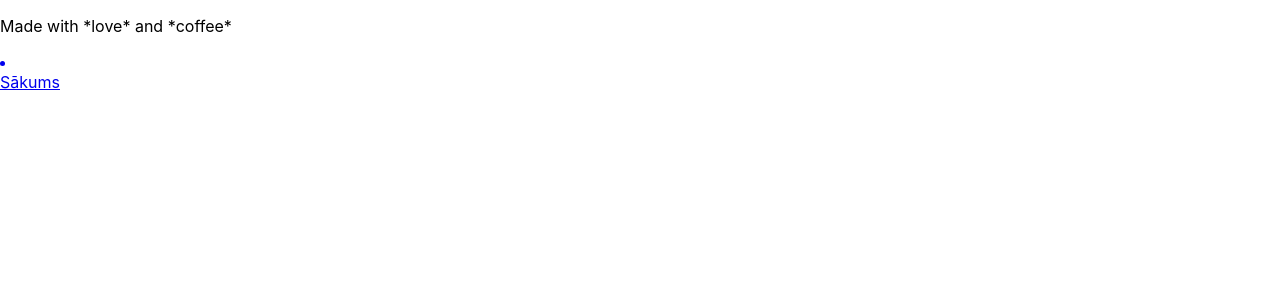
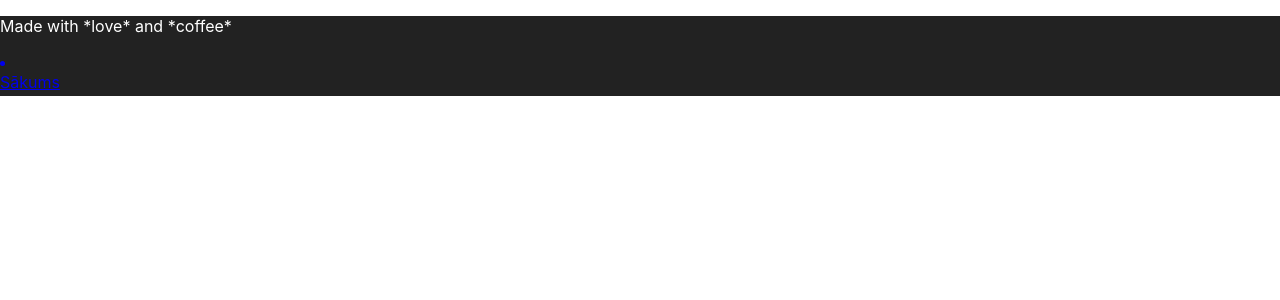
Before and after one commit to roberts-ivanovs/kurstudet-v2, a React (Create React App) app in the folder frontend/: page / in a window 1280 px wide. Shown: the top 300 px of the page. Built offline with nearby package versions, Linux system fonts and the light colour scheme.

Commit message:
Added styling to Footer component

```diff
--- a/frontend/src/core/PageBase/Footer.tsx
+++ b/frontend/src/core/PageBase/Footer.tsx
@@ -1,9 +1,13 @@
 import React from 'react';
+
+import './Footer.scss';
 
 export function Footer(): React.ReactElement {
   return (
-    <footer>
-      <p>Made with *love* and *coffee*</p>
-    </footer>
+    <div className="footer-box">
+      <footer>
+        <p>Made with *love* and *coffee*</p>
+      </footer>
+    </div>
   );
 }
```
